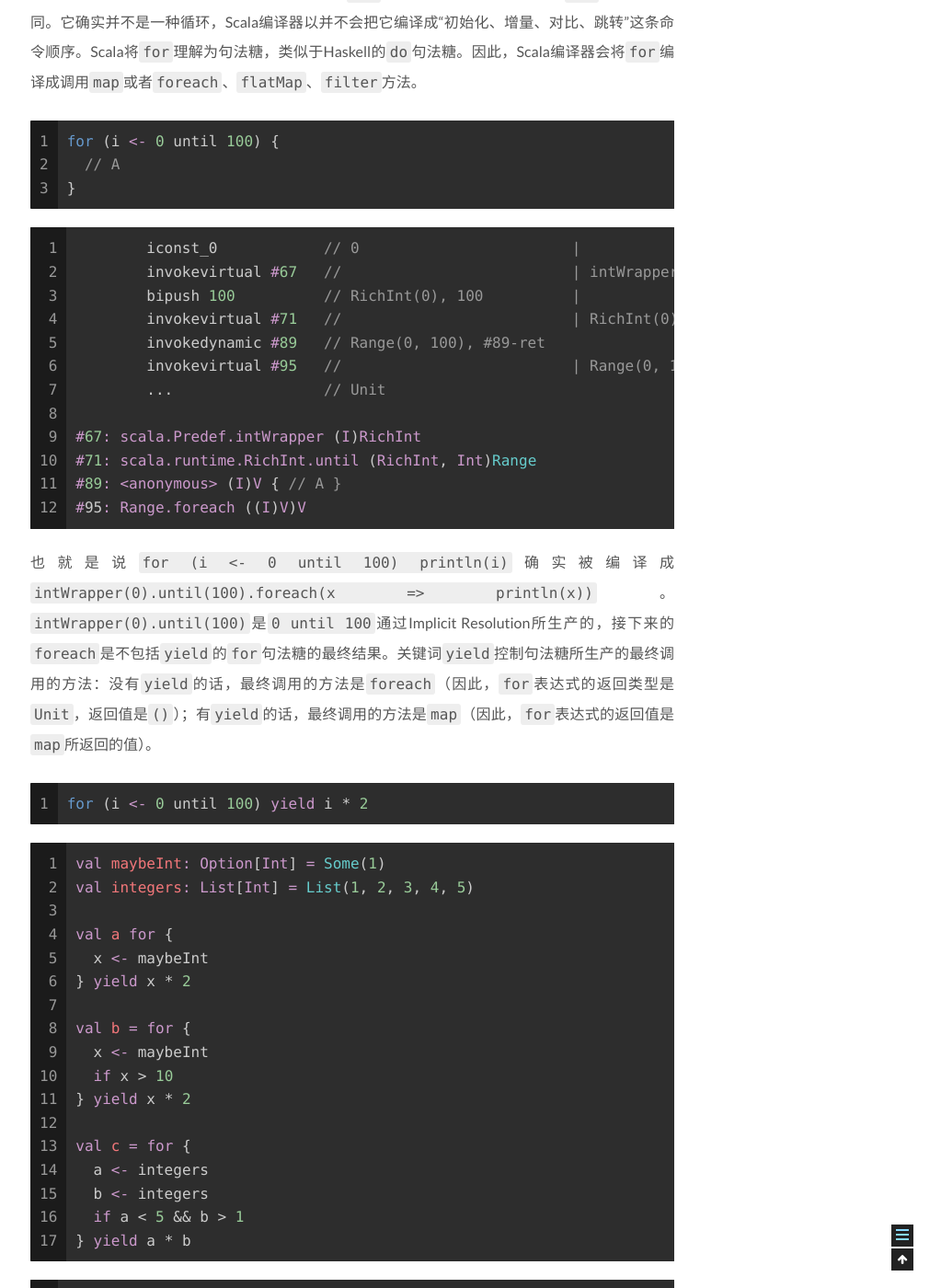
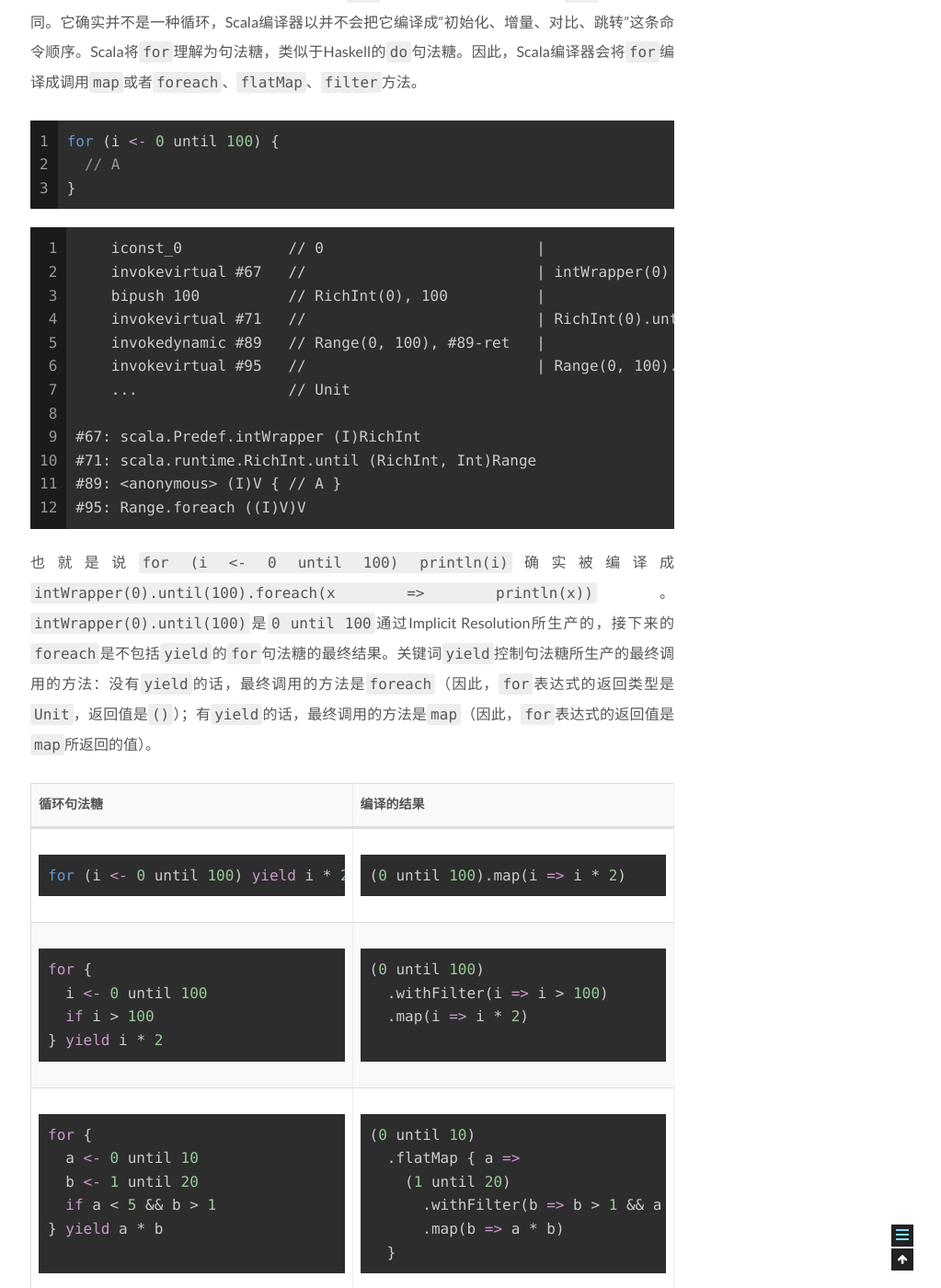
Before and after one commit to janm399/threebodies, a Jekyll site: the page built from _posts/2020-11-20-scalatraining2.markdown, in a window 1280 px wide and 1400 px high, scrolled down 5154 px. Shown: the whole window at 92% size, without its empty margins (257-1280 px from the left). Built offline with Jekyll 4.4.1, drawn with Linux system fonts in a browser that asks for light colours; some of the changed text lies outside the part shown.

Commit message:
句法糖

```diff
--- a/_posts/2020-11-20-scalatraining2.markdown
+++ b/_posts/2020-11-20-scalatraining2.markdown
@@ -86,16 +86,16 @@ for (int i = 0; i < 100; i++) {
 {% endhighlight %}
 
 {% highlight asm linenos %}
-        iconst_0            // 0                        |
-        istore_1            //                          | (local) i = 0
-        iload_1             // 0                        |
+    iconst_0            // 0                        |
+    istore_1            //                          | (local) i = 0
+    iload_1             // 0                        |
 1:
-        bipush 100          // 0, 100                   |
-        if_icmpge 2 (+16)   //                          | if (100 >= 100) goto 2
-        // A
-        iinc 1 by 1         //                          | i++
-        goto 1 (-16)        //                          | goto 1
-2:      // B
+    bipush 100          // 0, 100                   |
+    if_icmpge 2 (+16)   //                          | if (100 >= 100) goto 2
+    // A
+    iinc 1 by 1         //                          | i++
+    goto 1 (-16)        //                          | goto 1
+2:  // B
 {% endhighlight %}
 
 
@@ -145,14 +145,14 @@ for (i <- 0 until 100) {
 }
 {% endhighlight %}
 
-{% highlight Scala linenos %}
-        iconst_0            // 0                        |
-        invokevirtual #67   //                          | intWrapper(0)
-        bipush 100          // RichInt(0), 100          |
-        invokevirtual #71   //                          | RichInt(0).until(100)
-        invokedynamic #89   // Range(0, 100), #89-ret
-        invokevirtual #95   //                          | Range(0, 100).foreach(I => Unit)
-        ...                 // Unit
+{% highlight asm linenos %}
+    iconst_0            // 0                        |
+    invokevirtual #67   //                          | intWrapper(0)
+    bipush 100          // RichInt(0), 100          |
+    invokevirtual #71   //                          | RichInt(0).until(100)
+    invokedynamic #89   // Range(0, 100), #89-ret   |
+    invokevirtual #95   //                          | Range(0, 100).foreach(I => Unit)
+    ...                 // Unit
 
 #67: scala.Predef.intWrapper (I)RichInt
 #71: scala.runtime.RichInt.until (RichInt, Int)Range
@@ -162,36 +162,80 @@ for (i <- 0 until 100) {
 
 也就是说`for (i <- 0 until 100) println(i)`确实被编译成`intWrapper(0).until(100).foreach(x => println(x))`。`intWrapper(0).until(100)`是`0 until 100`通过Implicit Resolution所生产的，接下来的`foreach`是不包括`yield`的`for`句法糖的最终结果。关键词`yield`控制句法糖所生产的最终调用的方法：没有`yield`的话，最终调用的方法是`foreach`（因此，`for`表达式的返回类型是`Unit`，返回值是`()`）；有`yield`的话，最终调用的方法是`map`（因此，`for`表达式的返回值是`map`所返回的值）。
 
-{% highlight Scala linenos %}
+<table class="rouge-table">
+<tr>
+    <th>循环句法糖</th>
+    <th>编译的结果</th>
+</tr>
+<tr>
+    <td>
+{% highlight Scala %}
 for (i <- 0 until 100) yield i * 2
 {% endhighlight %}
+    </td>
+    <td>
+{% highlight Scala %}
+(0 until 100).map(i => i * 2)
+{% endhighlight %}
+    </td>
+</tr>
+<tr>
+    <td>
+{% highlight Scala %}
+for {
+  i <- 0 until 100
+  if i > 100
+} yield i * 2
+{% endhighlight %}
+    </td>
+    <td>
+{% highlight Scala %}
+(0 until 100)
+  .withFilter(i => i > 100)
+  .map(i => i * 2)
+
+{% endhighlight %}
+    </td>
+</tr>
+<tr>
+    <td>
+{% highlight Scala %}
+for {
+  a <- 0 until 10
+  b <- 1 until 20
+  if a < 5 && b > 1
+} yield a * b
+
+{% endhighlight %}
+    </td>
+    <td>
+{% highlight Scala %}
+(0 until 10)
+  .flatMap { a =>
+    (1 until 20)
+      .withFilter(b => b > 1 && a < 5)
+      .map(b => a * b)
+  }
+{% endhighlight %}
+    </td>
+</tr>
+</table>
+
+上面的表所示的编译器如何将句法糖编译非句法糖的代码；因为最终生产的字节码只能依靠Java虚拟机而执行，Scala编译器所输出的字节码只能依靠普遍方法调用。*循环本身的算法必须实现在`map`、`flatMap`、`foreach`等的方法*。作为一个例子，下面`List.foreach`的远吗很明显地表示循环：
+
+{% highlight Scala %}
+@inline final override def foreach[U](f: A => U): Unit = {
+  var these = this
+  while (!these.isEmpty) {
+    f(these.head)
+    these = these.tail
+  }
+}
+{% endhighlight %}
+
+## `for`循环句法糖的好处
 
 
-{% highlight Scala linenos %}
-val maybeInt: Option[Int] = Some(1)
-val integers: List[Int] = List(1, 2, 3, 4, 5)
-
-val a for {
-  x <- maybeInt
-} yield x * 2
-
-val b = for {
-  x <- maybeInt
-  if x > 10
-} yield x * 2
-
-val c = for {
-  a <- integers
-  b <- integers
-  if a < 5 && b > 1
-} yield a * b
-{% endhighlight %}
-
-{% highlight Scala linenos %}
-maybeInt.map(x => x * 2)
-maybeInt.withFilter(x => x > 10).map(x => x * 2)
-integers.flatMap(a => integers.withFilter(b => b > 1 && a < 5).map(b => a * b))
-{% endhighlight %}
 
 [^1]: Haskell、ML把该结构叫做代数数据结构，Haskell、ML都用比较简洁句法来定义代数数据结构，对比一下`sealed trait O[+A]; case class S[A](a: A) extends O[A]; case object N extends O[Nothing]`和`data O a = S a | N`。
 
@@ -220,31 +264,3 @@ numbers.push_back(6);   // 编译时报错：*const* std::vector<int> 不包含
 
 通过某一个算法 𝑓 把每一个元素映射另外一个数组，然后把返回的数组里的每一个元素添加于结果
 -->
-
-# 三、高阶Scala
-
-# 四、极高阶Scala
-
-# 五、总结
-- 😐 模式匹配
-- 🙁 泛型类、包括标准库中`List`、`Option`；标准库的常用方法`map`、`flatMap`、`filter`
-- ☹️ 有着两个（以上）类型参数的泛型类、比如标准库中`Either`
-- 😬 `for`，包括`for`跟`map`、`flatMap`、`filter`的关系
-- 🤬 Pimp my library、implicits
-
-![](/assets/2020-11-03-intro/http4s-intro.png)
-
-<!---
-有时候有人问我“我很想学习一门函数式编程语言，比如Scala；我应该怎么样最好开始这个过程？”。不久以前我只有一个推荐：一边读一本书（比如Scala for the impatient或者XXX），一边在一个小项目实现刚刚学的内容。“太谢谢你了”，一般是最后一条消息，我以为他们开始自己的历程，没有任何再要问的问题。我一直以为Scala是好好学的语言，GitHub上面充满着处理各种各样的开源的项目，我以为文档太繁荣了，只要专心于学习，
-
-为了好好学习Scala、Haskell等等函数式语言我们先要好好学习什么是函数，什么把它好好利用；一旦完全了解函数式编程语言的关键概念是什么，立刻跑到仔细地学习标准库的机构、数据类型、标准函数等等。
-
-
-# 二、“Hello， world”、标准库…… 然后呢？
-
-
-大家都知道最基本的程序和大型的程序的差别很大很大
-
-
-我认为Scala，Haskell世界中的最大的问题就是怎么把上述的过程应用于建立有用的程序。
---->
```
Also changed, not shown: other parts of _posts/2020-11-20-scalatraining2.markdown (+6 -6 lines).
